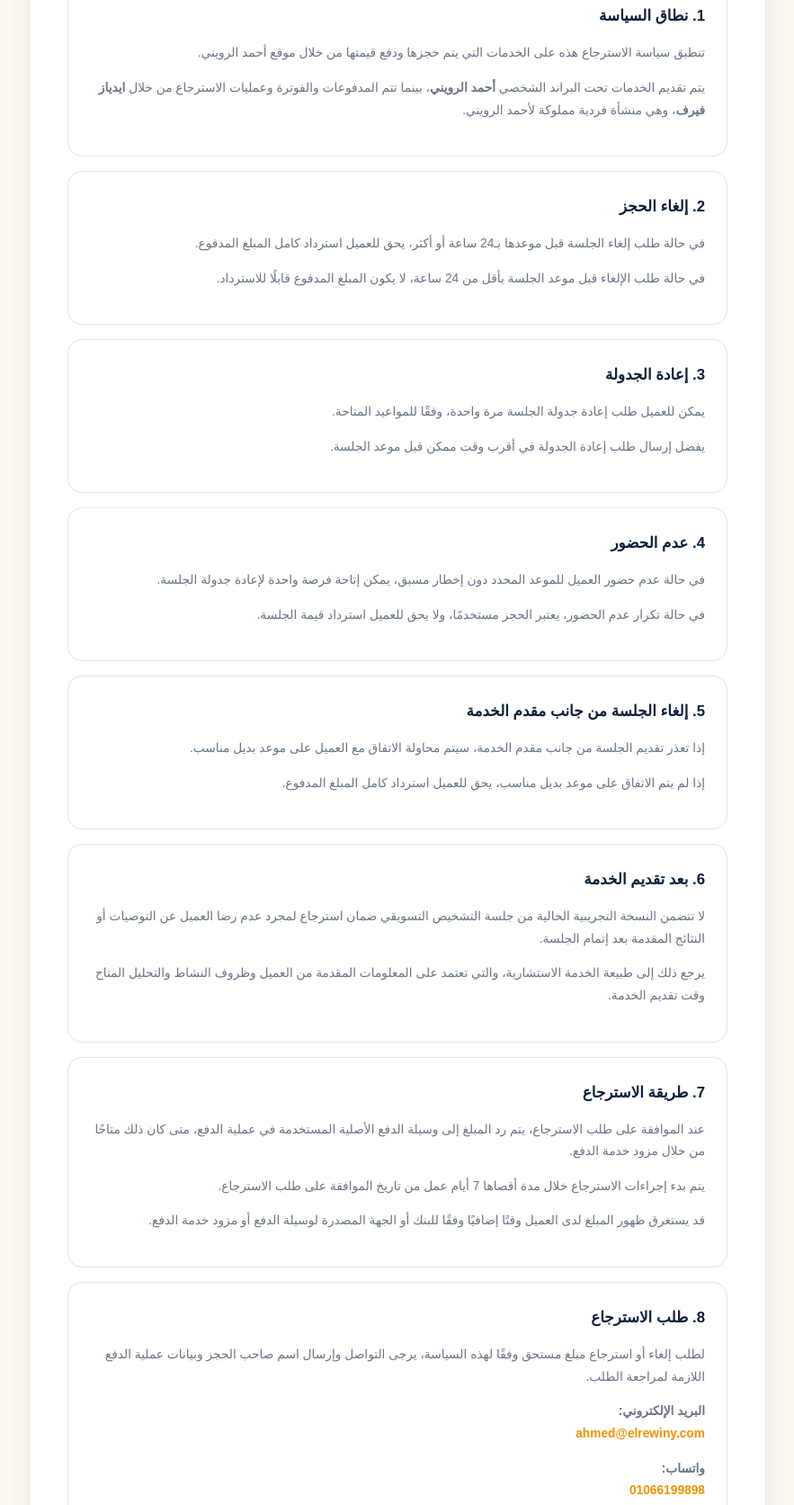
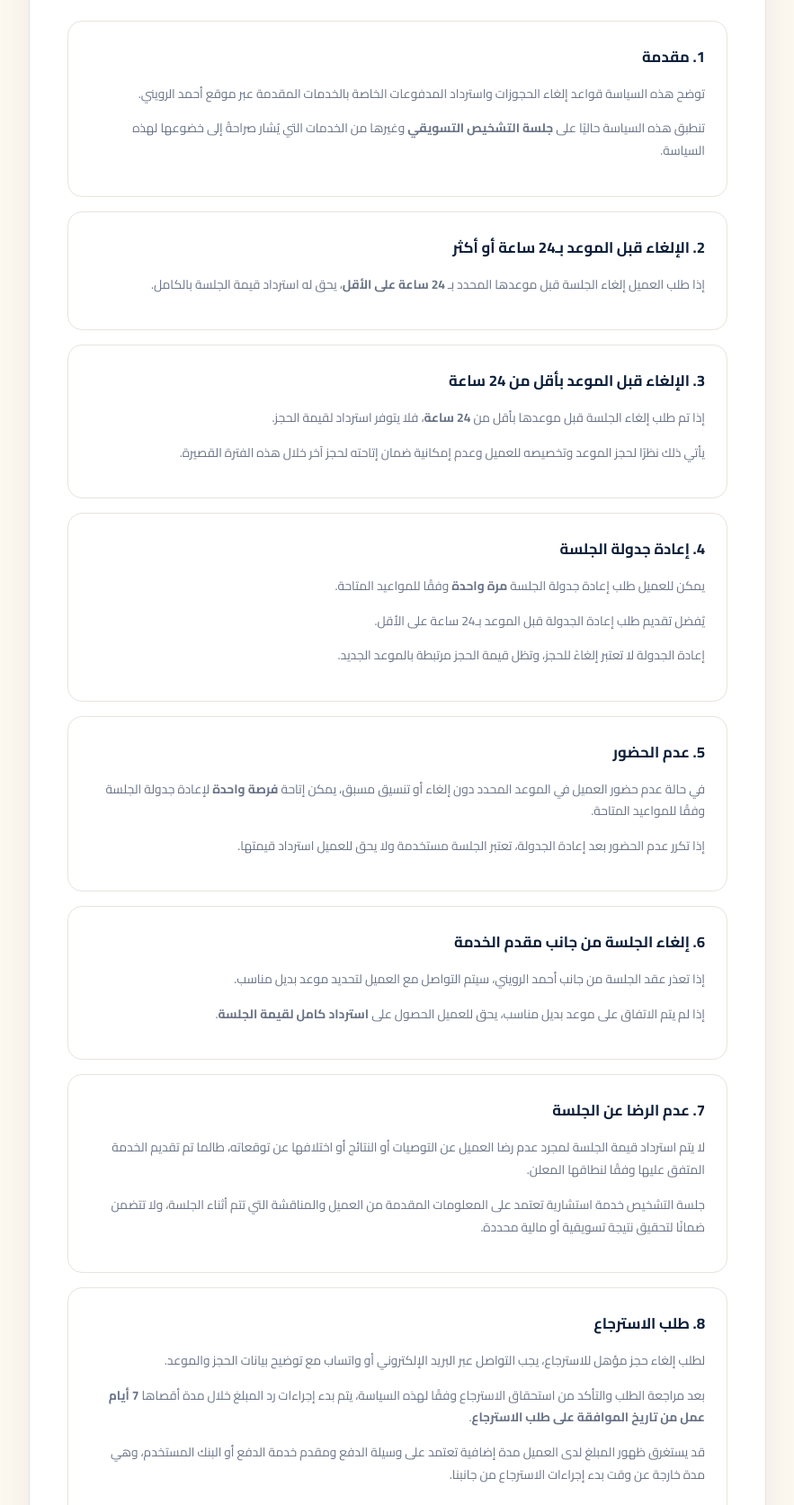
Before and after one commit to elrewinynow/portfolio, a plain HTML site: page refund-policy.html in a window 1280 px wide. Shown: the part 290-1963 px from the top of the page at 90% size, without its empty margins (198-1081 px from the left). Drawn offline with Linux system fonts and the light colour scheme.

Commit message:
Refactor refund policy HTML structure and content

```diff
--- a/refund-policy.html
+++ b/refund-policy.html
@@ -1,8 +1,13 @@
 <!DOCTYPE html>
 <html lang="ar" dir="rtl">
+
 <head>
   <meta charset="UTF-8">
-  <meta name="viewport" content="width=device-width, initial-scale=1.0">
+
+  <meta
+    name="viewport"
+    content="width=device-width, initial-scale=1.0"
+  >
 
   <title>سياسة الاسترجاع | أحمد الرويني</title>
 
@@ -11,153 +16,286 @@
     content="سياسة الإلغاء والاسترجاع الخاصة بالخدمات المقدمة عبر موقع أحمد الرويني."
   >
 
+  <link rel="preconnect" href="https://fonts.googleapis.com">
+  <link rel="preconnect" href="https://fonts.gstatic.com" crossorigin>
+
+  <link
+    href="https://fonts.googleapis.com/css2?family=Cairo:wght@400;500;600;700;800&display=swap"
+    rel="stylesheet"
+  >
+
   <link rel="stylesheet" href="style.css">
 </head>
 
+
 <body>
 
-  <main class="card legal-page">
+  <main class="legal-page">
 
-    <a class="back-link" href="index.html">← العودة للرئيسية</a>
+    <a
+      class="back-link"
+      href="index.html"
+    >
+      ← العودة للرئيسية
+    </a>
 
-    <div class="badge">REFUND POLICY</div>
 
-    <h1 class="legal-title">سياسة الاسترجاع</h1>
+    <header>
 
-    <p class="legal-updated">
-      آخر تحديث: نوفمبر 2026
-    </p>
+      <span class="badge">
+        السياسات
+      </span>
+
+      <h1 class="legal-title">
+        سياسة الاسترجاع
+      </h1>
+
+      <p class="legal-updated">
+        آخر تحديث: نوفمبر 2026
+      </p>
+
+    </header>
+
 
     <div class="legal-content">
 
+
+      <!-- Introduction -->
+
       <section>
-        <h2>1. نطاق السياسة</h2>
+
+        <h2>
+          1. مقدمة
+        </h2>
 
         <p>
-          تنطبق سياسة الاسترجاع هذه على الخدمات التي يتم حجزها
-          ودفع قيمتها من خلال موقع أحمد الرويني.
+          توضح هذه السياسة قواعد إلغاء الحجوزات
+          واسترداد المدفوعات الخاصة بالخدمات المقدمة
+          عبر موقع أحمد الرويني.
         </p>
 
         <p>
-          يتم تقديم الخدمات تحت البراند الشخصي
-          <strong>أحمد الرويني</strong>، بينما تتم المدفوعات
-          والفوترة وعمليات الاسترجاع من خلال
-          <strong>ايدياز فيرف</strong>، وهي منشأة فردية
-          مملوكة لأحمد الرويني.
+          تنطبق هذه السياسة حاليًا على
+          <strong>جلسة التشخيص التسويقي</strong>
+          وغيرها من الخدمات التي يُشار صراحةً إلى
+          خضوعها لهذه السياسة.
         </p>
+
       </section>
 
 
+      <!-- 24 hours or more -->
+
       <section>
-        <h2>2. إلغاء الحجز</h2>
+
+        <h2>
+          2. الإلغاء قبل الموعد بـ24 ساعة أو أكثر
+        </h2>
 
         <p>
-          في حالة طلب إلغاء الجلسة قبل موعدها بـ24 ساعة
-          أو أكثر، يحق للعميل استرداد كامل المبلغ المدفوع.
+          إذا طلب العميل إلغاء الجلسة قبل موعدها
+          المحدد بـ
+          <strong>24 ساعة على الأقل</strong>،
+          يحق له استرداد قيمة الجلسة بالكامل.
+        </p>
+
+      </section>
+
+
+      <!-- Less than 24 hours -->
+
+      <section>
+
+        <h2>
+          3. الإلغاء قبل الموعد بأقل من 24 ساعة
+        </h2>
+
+        <p>
+          إذا تم طلب إلغاء الجلسة قبل موعدها
+          بأقل من
+          <strong>24 ساعة</strong>،
+          فلا يتوفر استرداد لقيمة الحجز.
         </p>
 
         <p>
-          في حالة طلب الإلغاء قبل موعد الجلسة بأقل من
-          24 ساعة، لا يكون المبلغ المدفوع قابلًا للاسترداد.
+          يأتي ذلك نظرًا لحجز الموعد وتخصيصه للعميل
+          وعدم إمكانية ضمان إتاحته لحجز آخر خلال
+          هذه الفترة القصيرة.
         </p>
+
       </section>
 
 
+      <!-- Rescheduling -->
+
       <section>
-        <h2>3. إعادة الجدولة</h2>
+
+        <h2>
+          4. إعادة جدولة الجلسة
+        </h2>
 
         <p>
-          يمكن للعميل طلب إعادة جدولة الجلسة مرة واحدة،
+          يمكن للعميل طلب إعادة جدولة الجلسة
+          <strong>مرة واحدة</strong>
           وفقًا للمواعيد المتاحة.
         </p>
 
         <p>
-          يفضل إرسال طلب إعادة الجدولة في أقرب وقت ممكن
-          قبل موعد الجلسة.
+          يُفضل تقديم طلب إعادة الجدولة قبل الموعد
+          بـ24 ساعة على الأقل.
         </p>
+
+        <p>
+          إعادة الجدولة لا تعتبر إلغاءً للحجز،
+          وتظل قيمة الحجز مرتبطة بالموعد الجديد.
+        </p>
+
       </section>
 
 
+      <!-- No show -->
+
       <section>
-        <h2>4. عدم الحضور</h2>
+
+        <h2>
+          5. عدم الحضور
+        </h2>
 
         <p>
-          في حالة عدم حضور العميل للموعد المحدد دون إخطار مسبق،
-          يمكن إتاحة فرصة واحدة لإعادة جدولة الجلسة.
+          في حالة عدم حضور العميل في الموعد المحدد
+          دون إلغاء أو تنسيق مسبق، يمكن إتاحة
+          <strong>فرصة واحدة</strong>
+          لإعادة جدولة الجلسة وفقًا للمواعيد المتاحة.
         </p>
 
         <p>
-          في حالة تكرار عدم الحضور، يعتبر الحجز مستخدمًا،
-          ولا يحق للعميل استرداد قيمة الجلسة.
+          إذا تكرر عدم الحضور بعد إعادة الجدولة،
+          تعتبر الجلسة مستخدمة ولا يحق للعميل
+          استرداد قيمتها.
         </p>
+
       </section>
 
 
+      <!-- Provider cancellation -->
+
       <section>
-        <h2>5. إلغاء الجلسة من جانب مقدم الخدمة</h2>
+
+        <h2>
+          6. إلغاء الجلسة من جانب مقدم الخدمة
+        </h2>
 
         <p>
-          إذا تعذر تقديم الجلسة من جانب مقدم الخدمة،
-          سيتم محاولة الاتفاق مع العميل على موعد بديل مناسب.
+          إذا تعذر عقد الجلسة من جانب أحمد الرويني،
+          سيتم التواصل مع العميل لتحديد موعد بديل
+          مناسب.
         </p>
 
         <p>
           إذا لم يتم الاتفاق على موعد بديل مناسب،
-          يحق للعميل استرداد كامل المبلغ المدفوع.
+          يحق للعميل الحصول على
+          <strong>استرداد كامل لقيمة الجلسة</strong>.
         </p>
+
       </section>
 
 
+      <!-- Satisfaction -->
+
       <section>
-        <h2>6. بعد تقديم الخدمة</h2>
+
+        <h2>
+          7. عدم الرضا عن الجلسة
+        </h2>
 
         <p>
-          لا تتضمن النسخة التجريبية الحالية من جلسة التشخيص
-          التسويقي ضمان استرجاع لمجرد عدم رضا العميل عن
-          التوصيات أو النتائج المقدمة بعد إتمام الجلسة.
+          لا يتم استرداد قيمة الجلسة لمجرد عدم رضا
+          العميل عن التوصيات أو النتائج أو اختلافها
+          عن توقعاته، طالما تم تقديم الخدمة المتفق
+          عليها وفقًا لنطاقها المعلن.
         </p>
 
         <p>
-          يرجع ذلك إلى طبيعة الخدمة الاستشارية، والتي تعتمد
-          على المعلومات المقدمة من العميل وظروف النشاط
-          والتحليل المتاح وقت تقديم الخدمة.
+          جلسة التشخيص خدمة استشارية تعتمد على
+          المعلومات المقدمة من العميل والمناقشة التي
+          تتم أثناء الجلسة، ولا تتضمن ضمانًا لتحقيق
+          نتيجة تسويقية أو مالية محددة.
         </p>
+
       </section>
 
 
+      <!-- Refund process -->
+
       <section>
-        <h2>7. طريقة الاسترجاع</h2>
+
+        <h2>
+          8. طلب الاسترجاع
+        </h2>
 
         <p>
-          عند الموافقة على طلب الاسترجاع، يتم رد المبلغ
-          إلى وسيلة الدفع الأصلية المستخدمة في عملية الدفع،
-          متى كان ذلك متاحًا من خلال مزود خدمة الدفع.
+          لطلب إلغاء حجز مؤهل للاسترجاع، يجب التواصل
+          عبر البريد الإلكتروني أو واتساب مع توضيح
+          بيانات الحجز والموعد.
         </p>
 
         <p>
-          يتم بدء إجراءات الاسترجاع خلال مدة أقصاها
-          7 أيام عمل من تاريخ الموافقة على طلب الاسترجاع.
+          بعد مراجعة الطلب والتأكد من استحقاق
+          الاسترجاع وفقًا لهذه السياسة، يتم بدء
+          إجراءات رد المبلغ خلال مدة أقصاها
+          <strong>7 أيام عمل من تاريخ الموافقة
+          على طلب الاسترجاع</strong>.
         </p>
 
         <p>
-          قد يستغرق ظهور المبلغ لدى العميل وقتًا إضافيًا
-          وفقًا للبنك أو الجهة المصدرة لوسيلة الدفع
-          أو مزود خدمة الدفع.
+          قد يستغرق ظهور المبلغ لدى العميل مدة إضافية
+          تعتمد على وسيلة الدفع ومقدم خدمة الدفع أو
+          البنك المستخدم، وهي مدة خارجة عن وقت بدء
+          إجراءات الاسترجاع من جانبنا.
         </p>
+
       </section>
 
 
+      <!-- Payment method -->
+
       <section>
-        <h2>8. طلب الاسترجاع</h2>
+
+        <h2>
+          9. طريقة رد المبلغ
+        </h2>
 
         <p>
-          لطلب إلغاء أو استرجاع مبلغ مستحق وفقًا لهذه السياسة،
-          يرجى التواصل وإرسال اسم صاحب الحجز وبيانات عملية
-          الدفع اللازمة لمراجعة الطلب.
+          يتم رد المبلغ، كلما كان ذلك متاحًا، من خلال
+          نفس وسيلة الدفع المستخدمة في عملية الحجز.
+        </p>
+
+        <p>
+          إذا تعذر رد المبلغ من خلال نفس الوسيلة
+          لأسباب تقنية أو تشغيلية، يتم التواصل مع
+          العميل لتحديد وسيلة مناسبة لإتمام عملية
+          الاسترجاع.
+        </p>
+
+      </section>
+
+
+      <!-- Contact -->
+
+      <section>
+
+        <h2>
+          10. التواصل بخصوص الإلغاء والاسترجاع
+        </h2>
+
+        <p>
+          لطلبات الإلغاء أو إعادة الجدولة أو
+          الاسترجاع، يمكن التواصل من خلال:
         </p>
 
         <p>
           <strong>البريد الإلكتروني:</strong><br>
+
           <a href="mailto:ahmed@elrewiny.com">
             ahmed@elrewiny.com
           </a>
@@ -165,31 +303,39 @@
 
         <p>
           <strong>واتساب:</strong><br>
+
           <a
             href="https://wa.me/201066199898"
             target="_blank"
             rel="noopener noreferrer"
           >
-            <span dir="ltr">01066199898</span>
+            01066199898
           </a>
         </p>
+
       </section>
 
 
+      <!-- Related pages -->
+
       <section>
-        <h2>9. بيانات النشاط والشروط</h2>
 
-        <p>
-          لمزيد من المعلومات حول الكيان التجاري المسؤول
-          عن المدفوعات والفوترة، يمكن الاطلاع على صفحة
-          بيانات النشاط التجاري.
-        </p>
+        <h2>
+          صفحات مرتبطة
+        </h2>
 
-        <p>
-          <a href="business-info.html">بيانات النشاط التجاري</a>
-          &nbsp;·&nbsp;
-          <a href="terms.html">الشروط والأحكام</a>
-        </p>
+        <div class="legal-links">
+
+          <a href="business-info.html">
+            بيانات النشاط التجاري
+          </a>
+
+          <a href="terms.html">
+            الشروط والأحكام
+          </a>
+
+        </div>
+
       </section>
 
     </div>
@@ -197,13 +343,16 @@
 
     <footer>
 
-      <div class="legal-links">
-        <a href="index.html">الرئيسية</a>
-        <a href="business-info.html">بيانات النشاط التجاري</a>
-        <a href="terms.html">الشروط والأحكام</a>
-      </div>
+      <span>
+        © 2026 Ahmed Elrewiny
+      </span>
 
-      <span>© 2026 Ahmed Elrewiny</span>
+      <a
+        class="back-link"
+        href="index.html"
+      >
+        العودة للرئيسية
+      </a>
 
     </footer>
 
```
